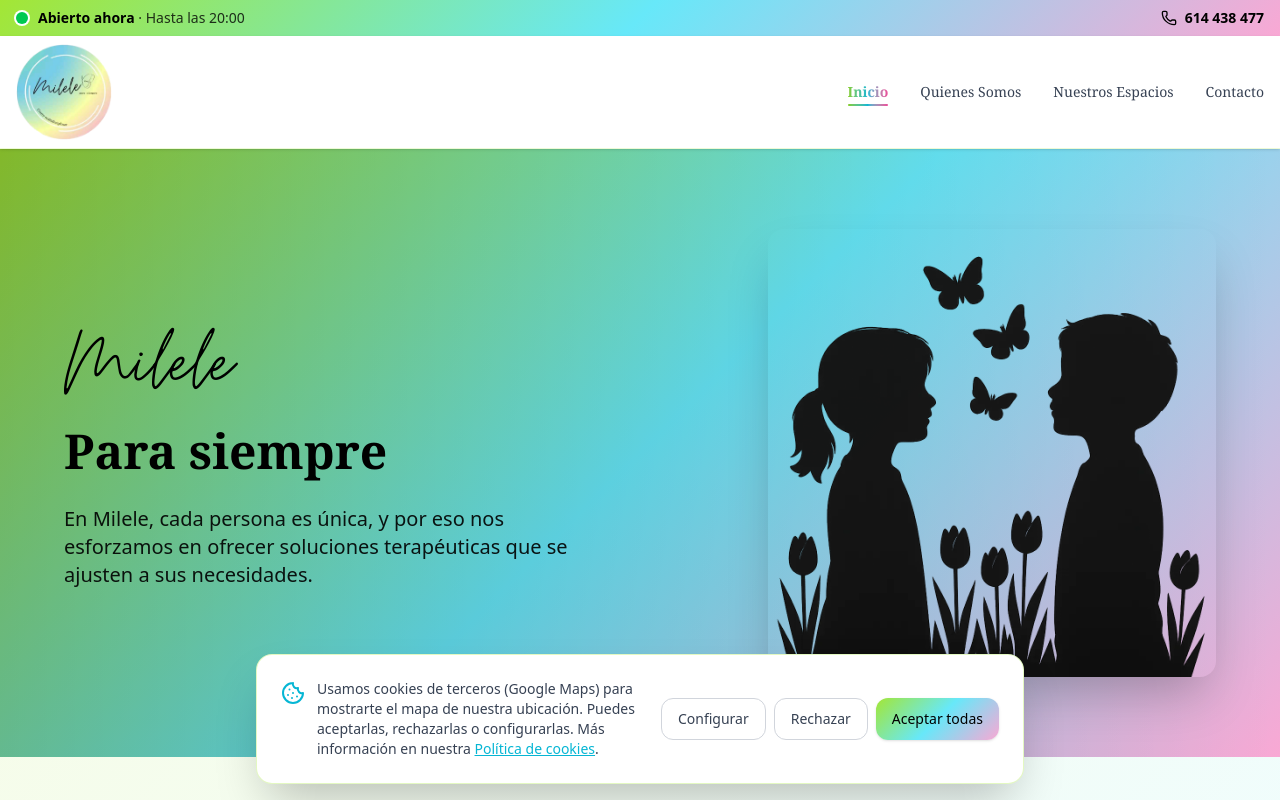
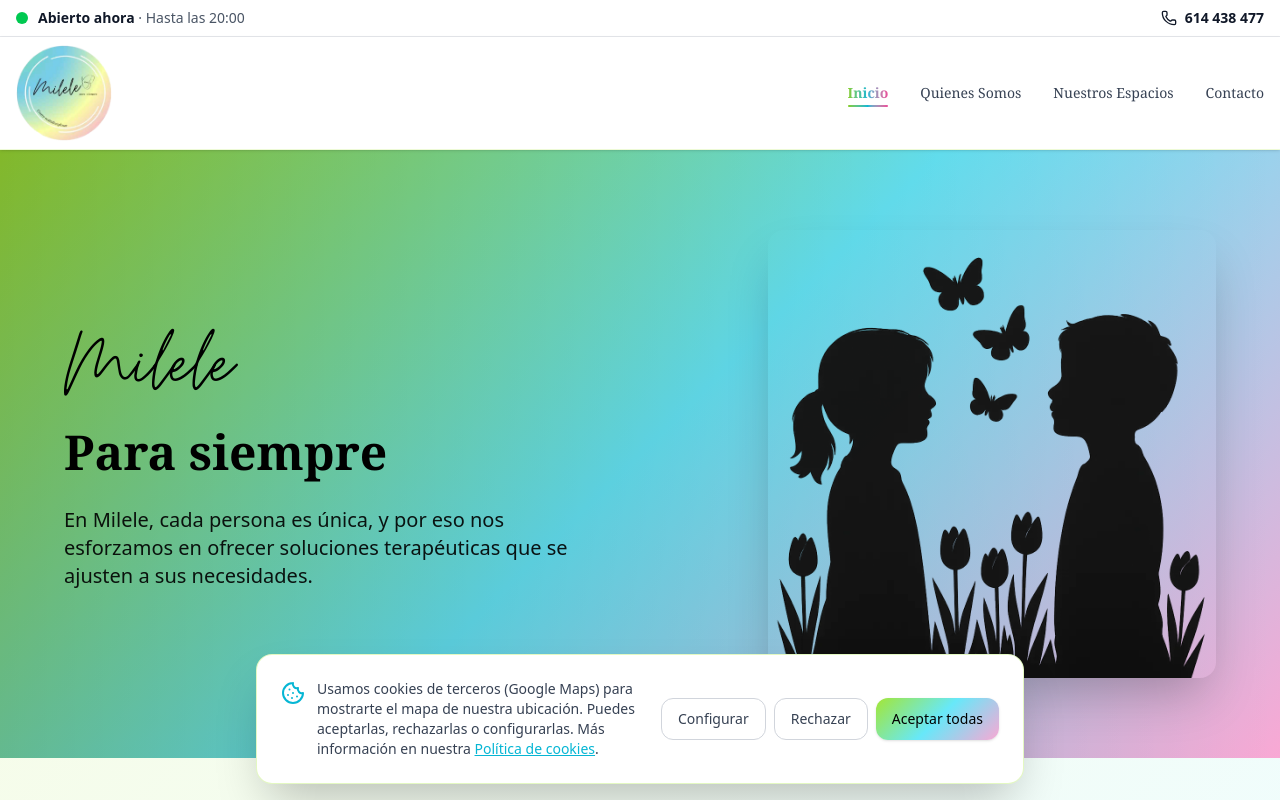
Before and after one commit to patricd17/centro-milele, a React (Vite) app in the folder frontend/: page / in a window 1280 px wide. Shown: the top 800 px of the page. Built offline with nearby package versions, Linux system fonts and the light colour scheme; no server answers.

Commit message:
Barra de horario: fondo blanco sin color
Co-Authored-By: Claude Sonnet 5.5 <noreply@anthropic.com>
Claude-Session: https://claude.ai/code/session_01Agnb9mRaFgduk5VT2bRYbk

```diff
--- a/frontend/src/components/layout/StatusBar.jsx
+++ b/frontend/src/components/layout/StatusBar.jsx
@@ -16,7 +16,7 @@ export default function StatusBar() {
   }, [])
 
   return (
-    <div className="bg-milele-gradient text-black">
+    <div className="border-b border-gray-200 bg-white text-gray-900">
       <div className="container mx-auto flex items-center justify-between gap-4 px-4 py-2">
         <p role="status" className="flex min-w-0 items-center gap-2.5 text-sm">
           <span
@@ -26,7 +26,7 @@ export default function StatusBar() {
           <span className="min-w-0 leading-tight">
             <span className="font-semibold">{status.label}</span>
             {status.detail && (
-              <span className="block text-xs text-black/80 sm:inline sm:text-sm">
+              <span className="block text-xs text-gray-600 sm:inline sm:text-sm">
                 <span className="hidden sm:inline"> · </span>
                 {status.detail}
               </span>
```
